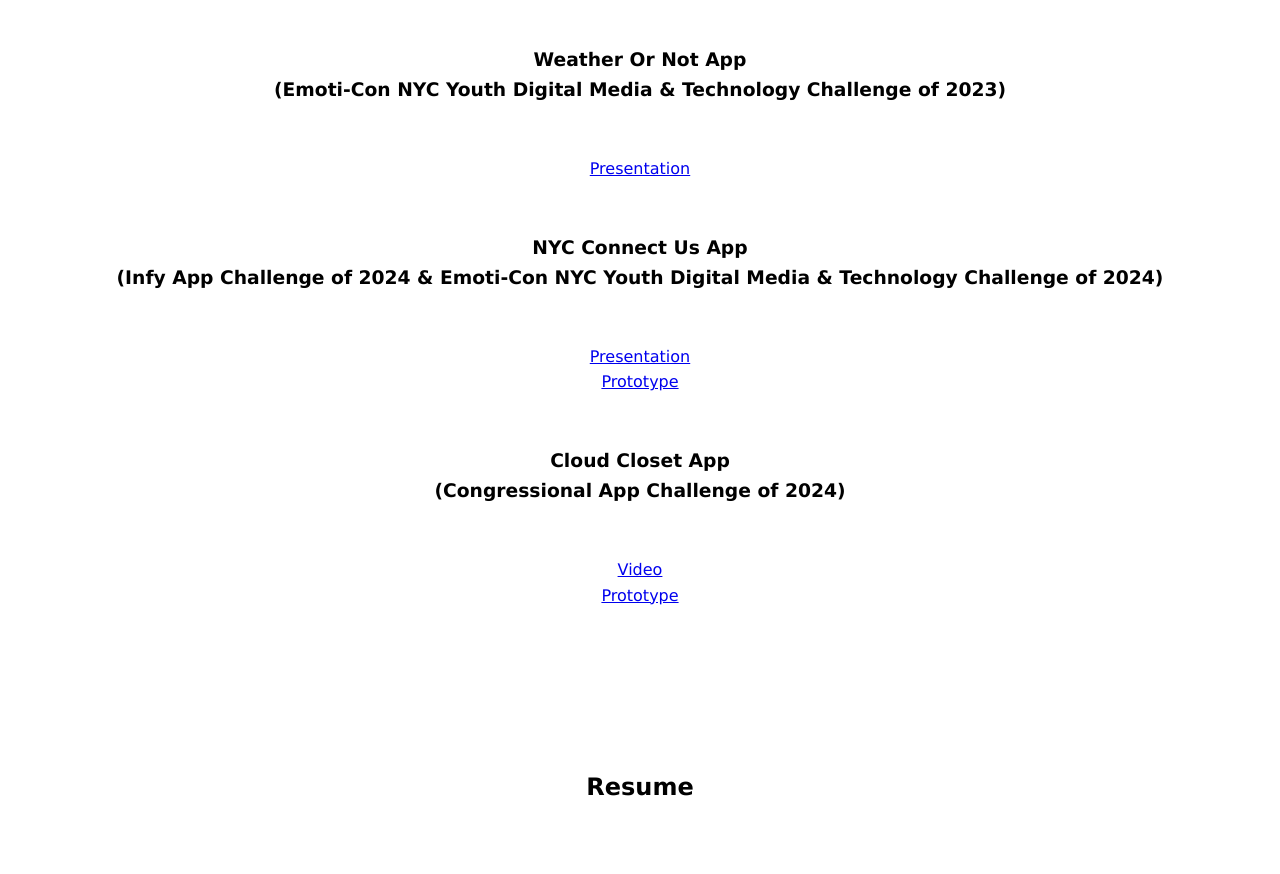
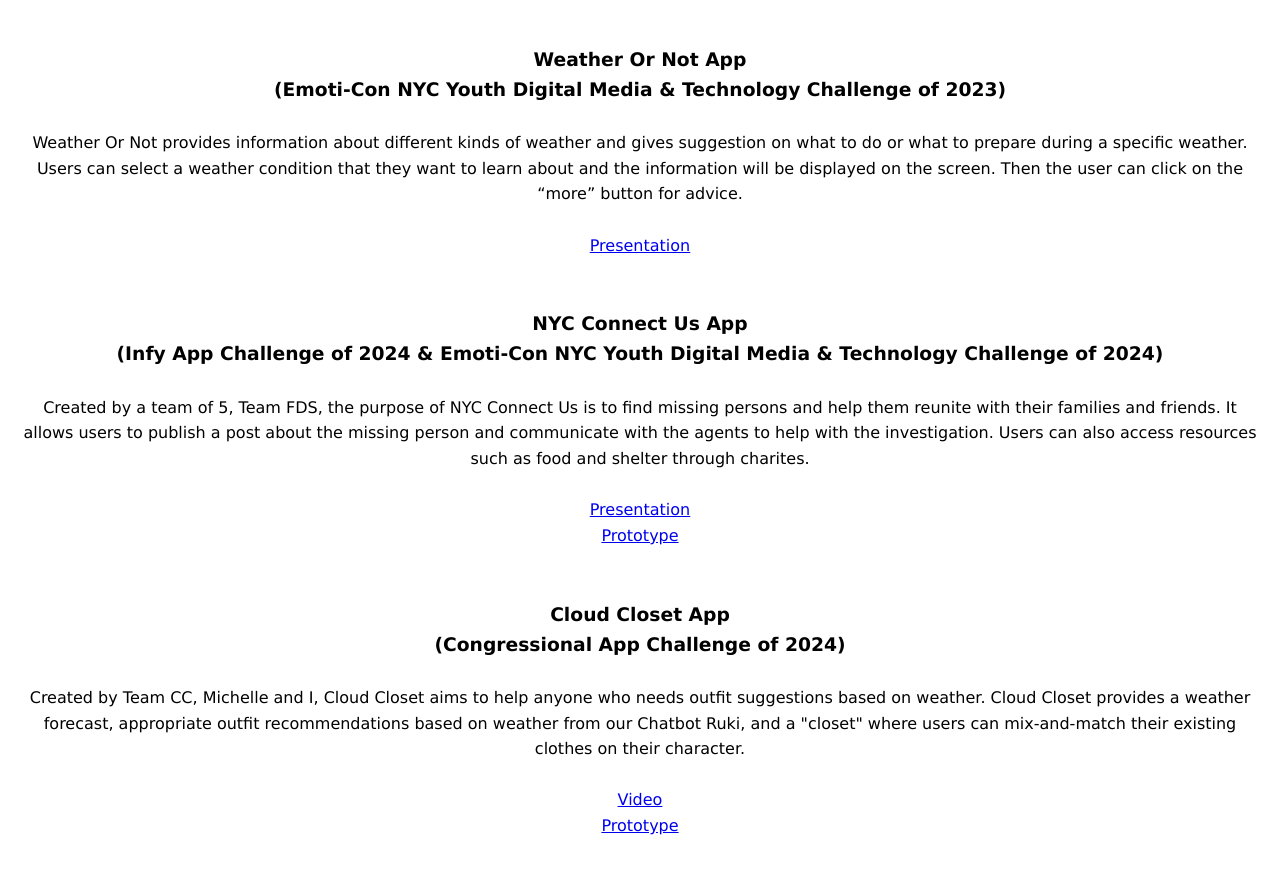
Before and after one commit to JenniferL921/portfolio, a plain HTML site: page index.html in a window 1280 px wide. Shown: the part 1060-1934 px from the top of the page. Drawn offline with Linux system fonts and the light colour scheme.

Commit message:
Update index.html

```diff
--- a/index.html
+++ b/index.html
@@ -30,7 +30,11 @@
 
       <div>
         <h3>Weather Or Not App <br> (Emoti-Con NYC Youth Digital Media & Technology Challenge of 2023)</h3>
-        <br><br>
+        <br>
+        <p>Weather Or Not provides information about different kinds of weather and gives suggestion on what to do or
+          what to prepare during a specific weather. Users can select a weather condition that they want to learn about and the information
+          will be displayed on the screen. Then the user can click on the “more” button for advice.</p>
+        <br>
         <a href="https://docs.google.com/presentation/d/1v6SEIbWCzIb1UolVk761mVnEaH-CEsJcw9kiNc_sR2E/edit?usp=sharing" target="_blank">Presentation</a>
       </div>
 
@@ -38,7 +42,11 @@
 
       <div>
         <h3>NYC Connect Us App <br> (Infy App Challenge of 2024 & Emoti-Con NYC Youth Digital Media & Technology Challenge of 2024)</h3>
-        <br><br>
+        <br>
+        <p>Created by a team of 5, Team FDS, the purpose of NYC Connect Us is to find missing persons and help them reunite with their families and friends.
+          It allows users to publish a post about the missing person and communicate with the agents to help with the investigation. Users can also access
+          resources such as food and shelter through charites.</p>
+        <br>
         <a href="https://www.canva.com/design/DAGE2vWvAbU/VkLFwF7JGb6mUFnP51gRXA/edit?utm_content=
           DAGE2vWvAbU&utm_campaign=designshare&utm_medium=link2&utm_source=sharebutton" target="_blank">Presentation</a>
         <br>
@@ -49,14 +57,15 @@
 
       <div>
         <h3>Cloud Closet App <br> (Congressional App Challenge of 2024)</h3>
-        <br><br>
+        <br>
+        <p>Created by Team CC, Michelle and I, Cloud Closet aims to help anyone who needs outfit suggestions based on weather.
+          Cloud Closet provides a weather forecast, appropriate outfit recommendations based on weather from our Chatbot Ruki, and a "closet"
+          where users can mix-and-match their existing clothes on their character.</p>
+        <br>
         <a href="https://youtu.be/yQXECKt0qbs" target="_blank">Video</a>
         <br>
         <a href="https://www.figma.com/proto/oieNVXFEVptui0hFba6Fzh/Cloud-Closet?node-id=0-1&t=3bn00kSm72IlKNjc-1" target="_blank">Prototype</a>
       </div>
-
-
-
 
     </section>
 
```
